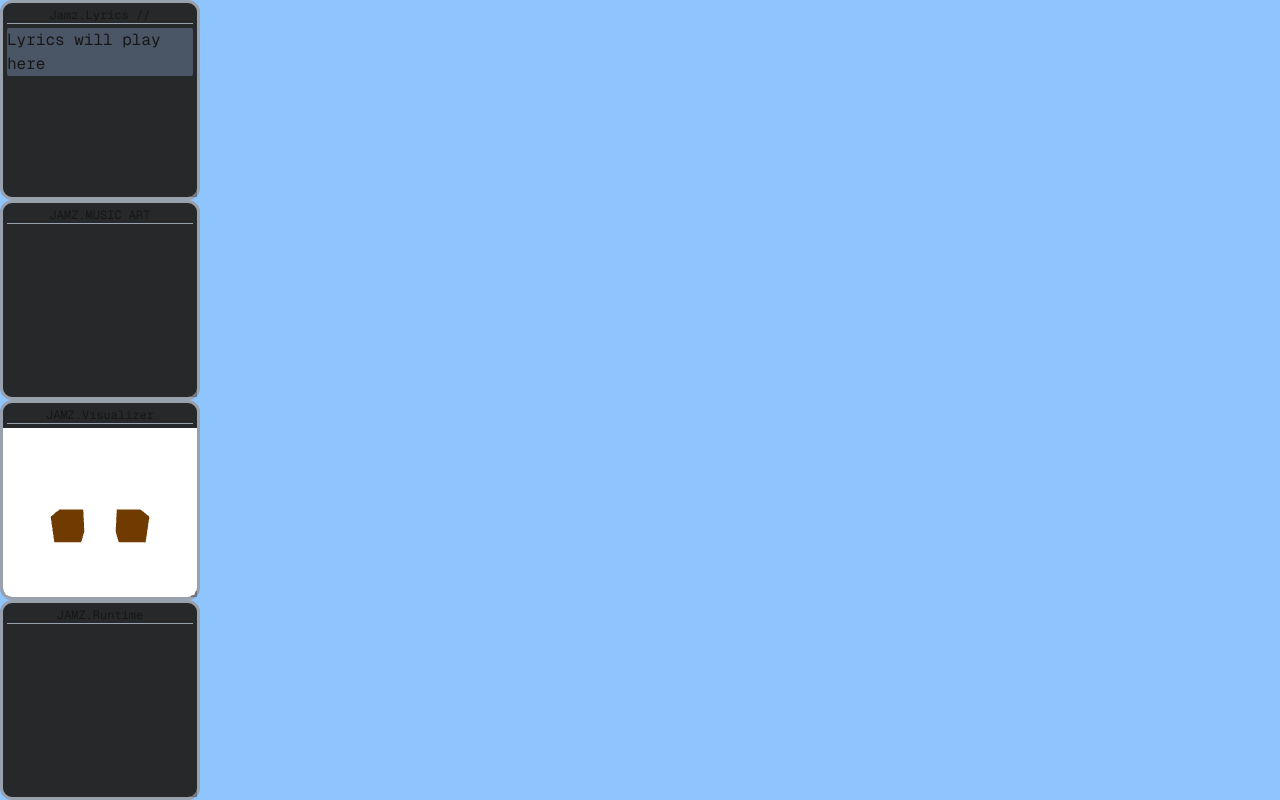
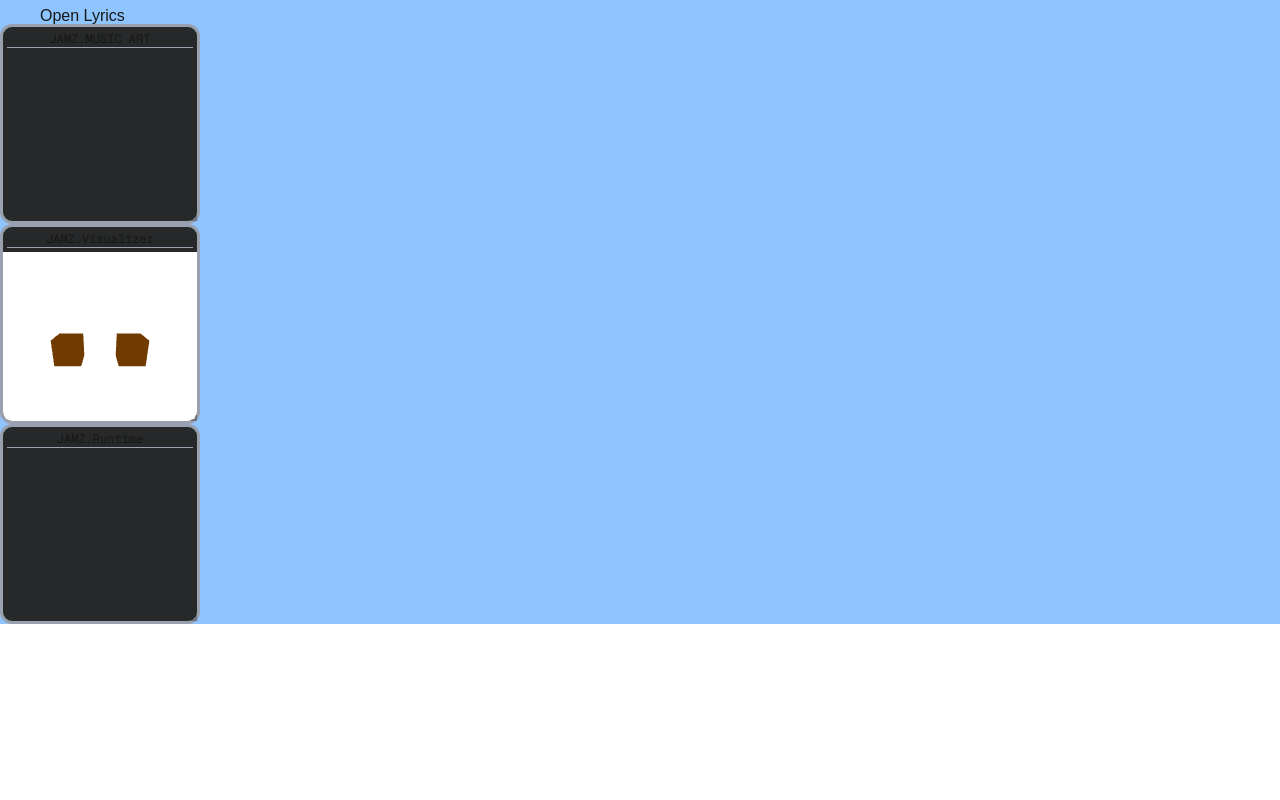
Before and after one commit to daydre4mX/spotify90s, a Next.js app: page / in a window 1280 px wide. Built offline with nearby package versions, Linux system fonts and the light colour scheme.

Commit message:
feat: add toggle functionality for lyrics display with open/close button

```diff
--- a/src/app/components/lyrics/lyrics.tsx
+++ b/src/app/components/lyrics/lyrics.tsx
@@ -1,5 +1,5 @@
 'use client';
-import React from 'react';
+import React, { useState } from 'react';
 import dynamic from 'next/dynamic';
 import 'react-resizable/css/styles.css';
 
@@ -10,8 +10,24 @@ const ResizableBox = dynamic(
 );
 
 export default function Lyrics() {
+  const [isOpen, setIsOpen] = useState(false);
+
+  const toggleLyrics = () => {
+    setIsOpen(!isOpen);
+  };
+
   return (
     <div>
+      {!isOpen && (
+        <button
+          className="transform translate-x-10 translate-y-1"
+          onClick={toggleLyrics}
+        >
+          Open Lyrics
+        </button>
+      )}
+      {isOpen && (
+        <div className="relative inline-block flex row-auto">
           <ResizableBox
             width={200}
             height={200}
@@ -20,19 +36,22 @@ export default function Lyrics() {
             resizeHandles={['se']}
           >
             <div className="bg-default-gray w-full h-full rounded-xl border-3 border-gray-400">
-          <p className='m-1 text-center font-mono text-xs border-b border-gray-400'>
-              Jamz.Lyrics
-              //
-              <span id="WindowClose" className="absolute right-2 top-2 cursor-pointer text-gray-400 hover:text-gray-600">
-                <svg xmlns="http://www.w3.org/2000/svg" className="h-4 w-4" viewBox="0 0 20 20" fill="currentColor" aria-hidden="true"></svg>
-              </span>
-
+              <p className="m-1 text-center font-mono text-xs border-b border-gray-400">
+                JAMZ.LYRICS <span></span>
               </p>
-            <div className='overflow-hidden rounded-xs bg-gray-600 m-1 font-mono'>
+              <div className="overflow-hidden rounded-xs bg-gray-600 m-1 font-mono">
                 Lyrics will play here
               </div>
             </div>
           </ResizableBox>
+          <button
+            className="absolute top-0 right-2 z-1 p-1 flex row-auto"
+            onClick={toggleLyrics}
+          >
+            X
+          </button>
+        </div>
+      )}
     </div>
   );
 }
```
Lines whose indentation alone changed are shown as unchanged.
